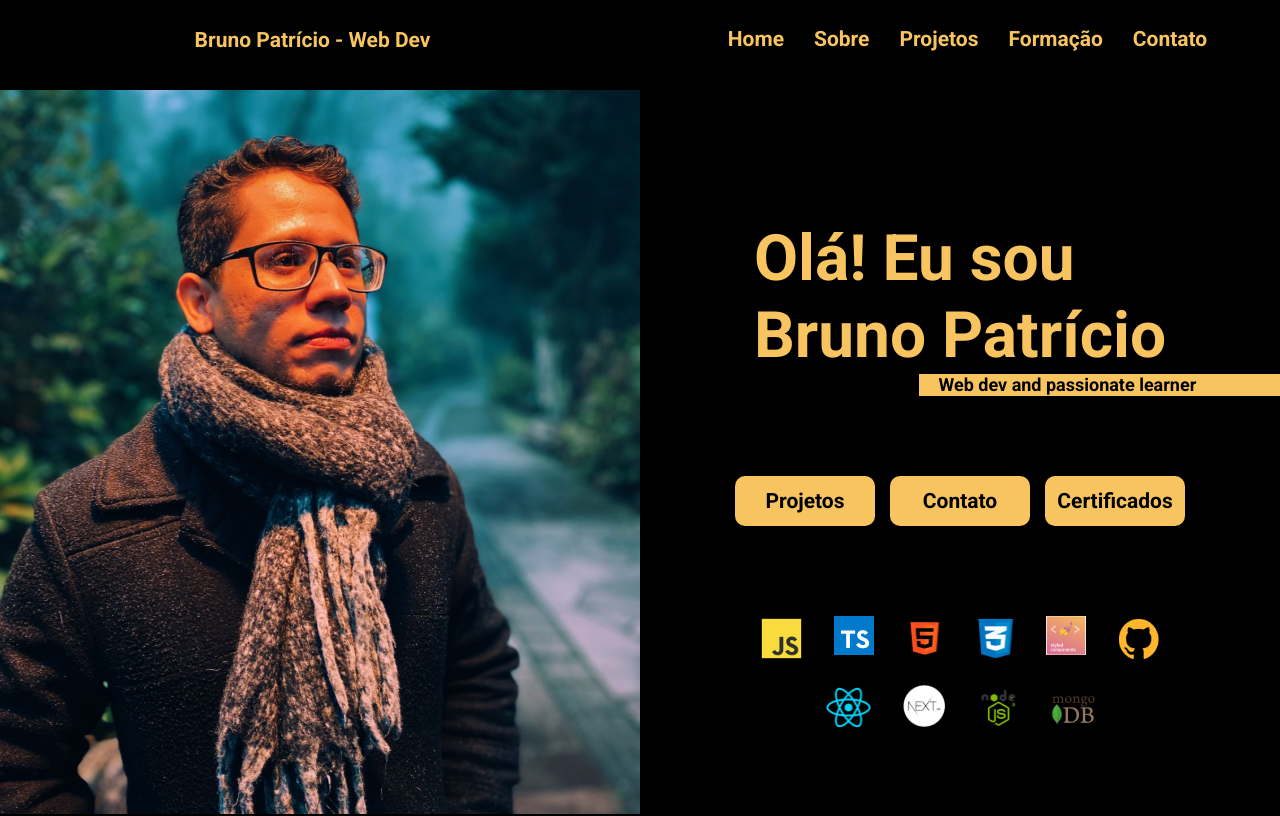
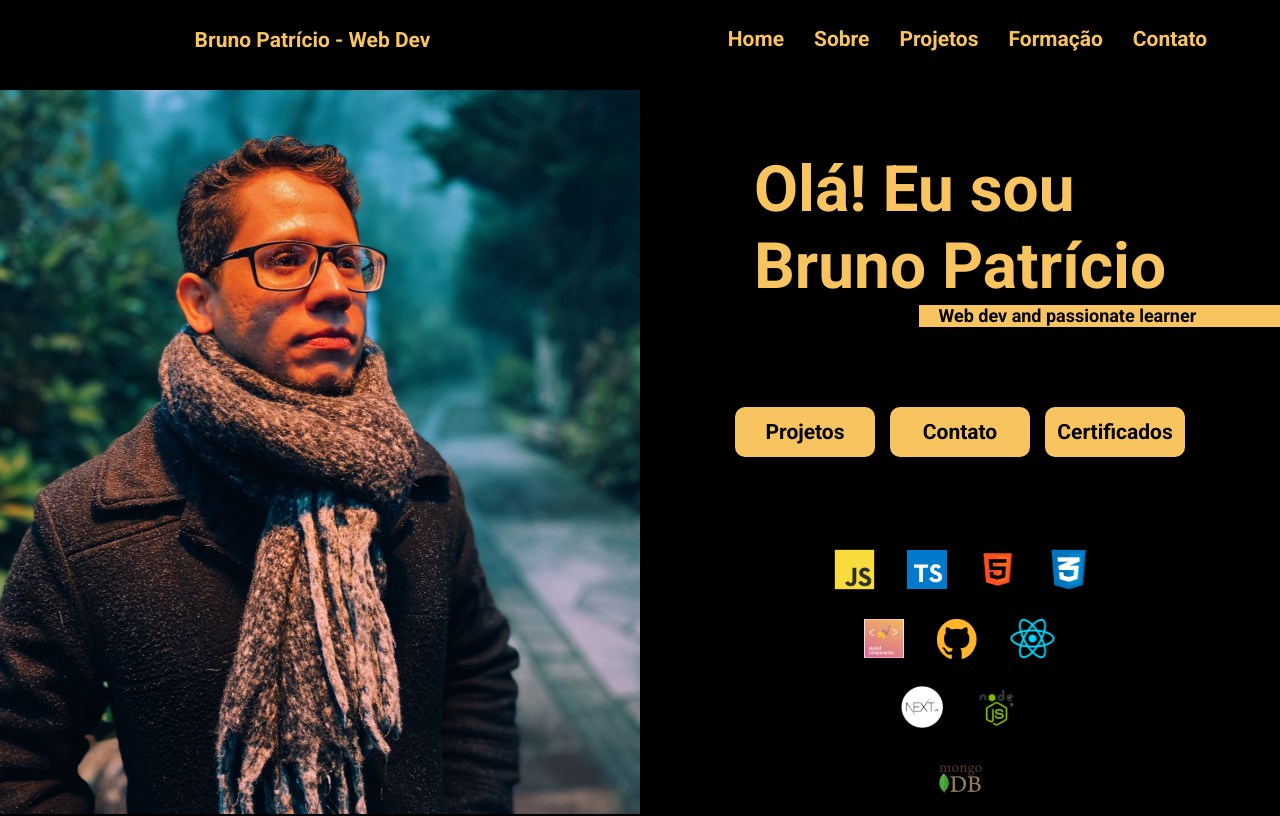
Before and after one commit to devbpatriciocosta/portfolio-bruno-patricio, a Next.js app: page / in a window 1280 px wide. Shown: the top 816 px of the page. Built offline with nearby package versions, Linux system fonts and the light colour scheme.

Commit message:
Adjustments

```diff
--- a/src/components/layout/education/Education.jsx
+++ b/src/components/layout/education/Education.jsx
@@ -47,6 +47,14 @@ const EducationContainer = styled.div`
     height: auto;
   }
 
+  @media (max-width: 556px) {
+    display: flex;
+    flex-direction: column;
+    gap: 3rem;
+    width: 420px;
+    height: auto;
+  }
+
   @media (max-width: 425px) {
     display: flex;
     flex-direction: column;
--- a/src/components/layout/intro/Intro.jsx
+++ b/src/components/layout/intro/Intro.jsx
@@ -63,6 +63,15 @@ const StyledSubIntroInfo = styled.div`
   padding-left: 20px;
   display: flex;
   justify-content: start;
+
+  @media (max-width: 956px) {
+    display: flex;
+    align-items: center;
+    justify-content: center;
+
+    width: 100%;
+    margin-left: 0px;
+  }
 `
 
 const StyledInfo = styled.div`
@@ -93,6 +102,14 @@ const StyledIconContainer = styled.div`
   display: flex;
   gap: 30px;
   margin: 10px;
+  width: 100%;
+  align-items: center;
+  justify-content: center;
+
+  @media (max-width: 410px) {
+    display: flex;
+    gap: 20px;
+  }
 `
 
 const StyledIcon = styled.div`
@@ -140,24 +157,28 @@ export default function Intro({ children, image }) {
             <StyledIcon>
               <IconImages imageName="CssIcon" type="svg" />
             </StyledIcon>
+            </StyledIconContainer>
+            <StyledIconContainer>
             <StyledIcon>
               <IconImages imageName="styledComponentsIcon" type="svg" />
             </StyledIcon>
             <StyledIcon>
               <IconImages imageName="GitHubIcon" type="svg" />
             </StyledIcon>
+            <StyledIcon>
+              <IconImages imageName="ReactIcon" type="svg" />
+            </StyledIcon>
           </StyledIconContainer>
           <StyledIconContainer>
-              <StyledIcon>
-              <IconImages imageName="ReactIcon" type="svg" />
-              </StyledIcon>
               <StyledIcon>
               <IconImages imageName="NextIcon" type="svg" />
             </StyledIcon>
             <StyledIcon>
               <IconImages imageName="NodeIcon" type="svg" />
             </StyledIcon>
-            <StyledIcon>
+          </StyledIconContainer>
+          <StyledIconContainer>
+          <StyledIcon>
               <IconImages imageName="MongoDBIcon" type="svg" />
             </StyledIcon>
           </StyledIconContainer>
```
